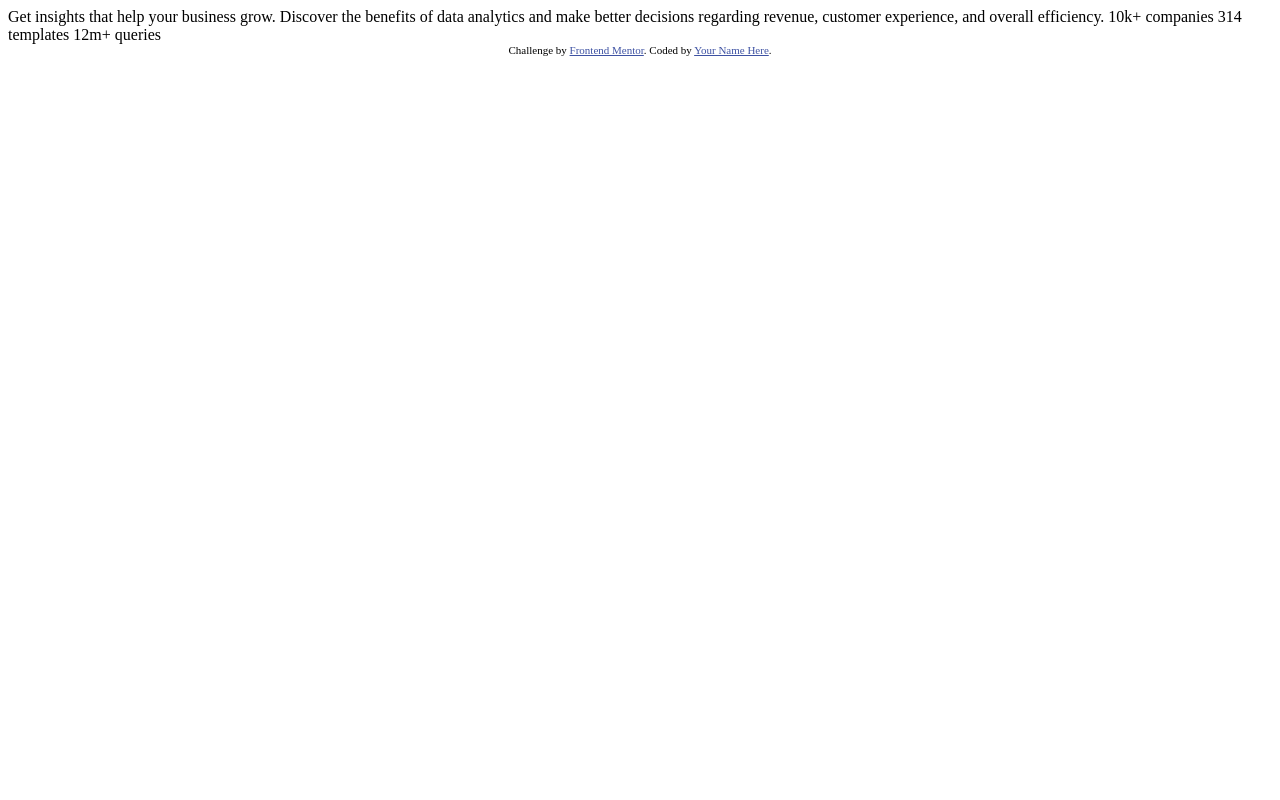
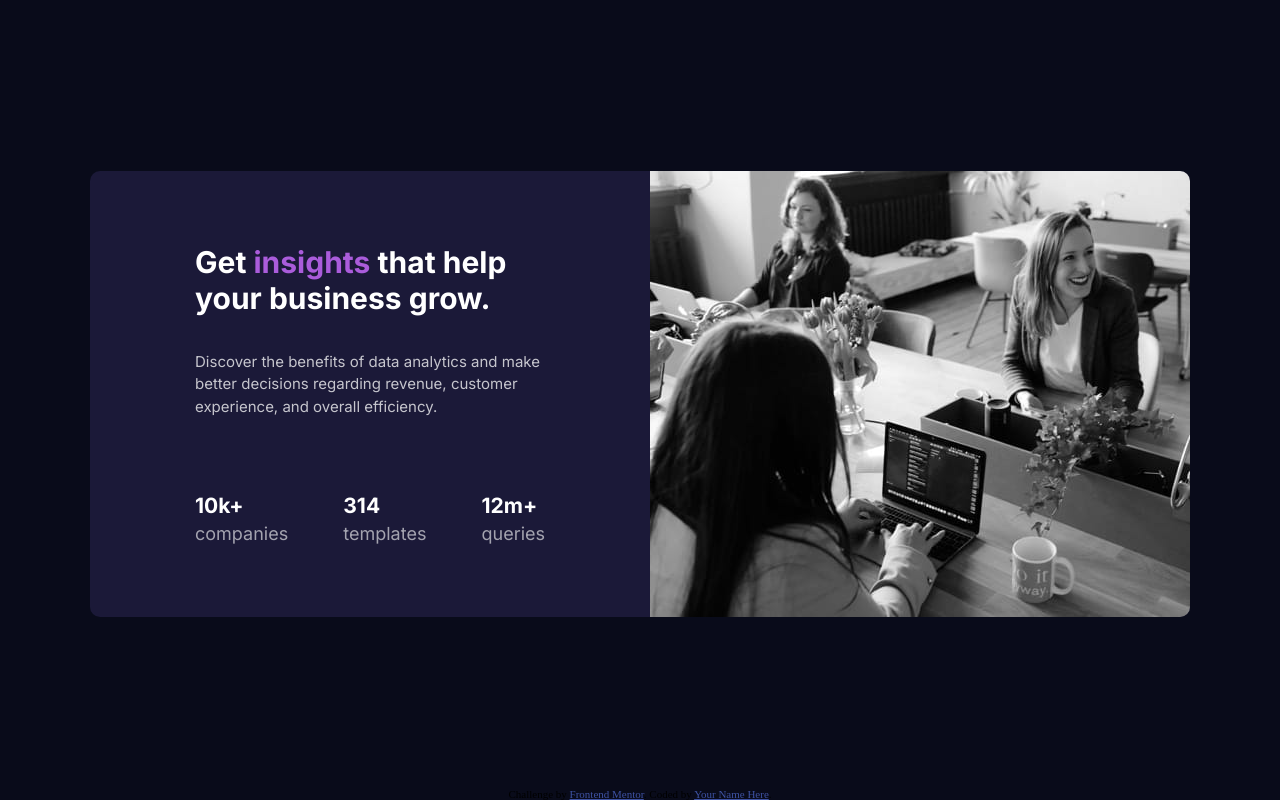
Before and after one commit to StrigZ/Stats-preview-card-component, a plain HTML site: page index.html in a window 1280 px wide. Drawn offline with Linux system fonts and the light colour scheme.

Commit message:
Added some html and css

```diff
--- a/index.html
+++ b/index.html
@@ -1,33 +1,59 @@
 <!DOCTYPE html>
 <html lang="en">
+
 <head>
     <meta charset="UTF-8">
-  <meta name="viewport" content="width=device-width, initial-scale=1.0"> <!-- displays site properly based on user's device -->
+    <meta name="viewport" content="width=device-width, initial-scale=1.0">
+    <!-- displays site properly based on user's device -->
 
     <link rel="icon" type="image/png" sizes="32x32" href="./images/favicon-32x32.png">
+    <link href="./style.css" rel="stylesheet">
 
     <title>Frontend Mentor | Stats preview card component</title>
 
     <!-- Feel free to remove these styles or customise in your own stylesheet 👍 -->
     <style>
-    .attribution { font-size: 11px; text-align: center; }
-    .attribution a { color: hsl(228, 45%, 44%); }
+        .attribution {
+            font-size: 11px;
+            text-align: center;
+        }
+
+        .attribution a {
+            color: hsl(228, 45%, 44%);
+        }
     </style>
 </head>
+
 <body>
-
-  Get insights that help your business grow.
-
-  Discover the benefits of data analytics and make better decisions regarding revenue, customer
-  experience, and overall efficiency.
-
-  10k+ companies
-  314 templates
-  12m+ queries
-
+    <main>
+        <div class="card-box">
+            <div class="card-info">
+                <div class="card-info__inner">
+                    <h2 class="card-info__title">Get <span>insights</span> that help your business grow.</h2>
+                    <p class="card-info__desc">Discover the benefits of data analytics and make better decisions regarding revenue, customer experience, and overall efficiency.</p>
+                    <ul class="card-info__stats">
+                        <li>
+                            <h3>10k+</h3>
+                            <p>companies</p>
+                        </li>
+                        <li>
+                            <h3>314</h3>
+                            <p>templates</p>
+                        </li>
+                        <li>
+                            <h3>12m+</h3>
+                            <p>queries</p>
+                        </li>
+                    </ul>
+                </div>
+            </div>
+            <img class="card-img" src="./images/image-header-desktop.jpg" alt="">
+        </div>
+    </main>
     <div class="attribution">
-    Challenge by <a href="https://www.frontendmentor.io?ref=challenge" target="_blank">Frontend Mentor</a>.
-    Coded by <a href="#">Your Name Here</a>.
+        Challenge by <a href="https://www.frontendmentor.io?ref=challenge" target="_blank">Frontend Mentor</a>. Coded by
+        <a href="#">Your Name Here</a>.
     </div>
 </body>
+
 </html>
--- /dev/null
+++ b/style.css
@@ -0,0 +1,99 @@
+@import url('https://fonts.googleapis.com/css2?family=Inter:wght@400;700&family=Lexend+Deca&display=swap');
+* {
+    padding: 0;
+    margin: 0;
+    box-sizing: border-box;
+}
+
+:root {
+    --mainBG: hsl(233, 47%, 7%);
+    --cardBG: hsl(244, 38%, 16%);
+    --accent: hsl(277, 64%, 61%);
+    --mainHeading: hsl(0, 0%, 100%);
+    --mainParagraph: hsla(0, 0%, 100%, 0.75);
+    --statHeadings: hsla(0, 0%, 100%, 0.6);
+}
+
+body {
+    background-color: var(--mainBG);
+    height: 100vh;
+    display: flex;
+    flex-direction: column;
+    justify-content: center;
+    align-items: center;
+    font-size: 15px;
+}
+
+li {
+    list-style-type: none;
+}
+
+main {
+    margin: auto;
+}
+
+.card-box {
+    font-family: 'Inter', sans-serif;
+    background-color: var(--cardBG);
+    border-radius: 10px;
+    box-shadow: 0 0 15px 0px currentColor, 0 0 5px 0px currentColor, 0 0 10px 0px currentColor, ;
+    display: flex;
+    flex-direction: row;
+    justify-content: space-between;
+    width: 1100px;
+}
+
+.card-info {
+    width: 60%;
+    display: flex;
+    justify-content: center;
+    align-items: center;
+}
+
+.card-info__inner {
+    width: 350px;
+    height: 350px;
+    display: flex;
+    flex-direction: column;
+    justify-content: center;
+    align-items: flex-start;
+}
+
+.card-info__title {
+    color: #fff;
+    font-size: 2em;
+    margin-bottom: 35px;
+}
+
+.card-info__title span {
+    color: var(--accent);
+}
+
+.card-info__desc {
+    color: var(--mainParagraph);
+    line-height: 1.5;
+    margin-bottom: 75px;
+}
+
+.card-info__stats {
+    color: var(--statHeadings);
+    display: flex;
+    justify-content: space-between;
+    width: 100%;
+    font-size: 1.2em;
+}
+
+.card-info__stats h3 {
+    color: #fff;
+    margin-bottom: 5px;
+}
+
+;
+.card-info__stats p {
+    color: var(--mainParagraph);
+}
+
+.card-img {
+    display: block;
+    border-radius: 0 10px 10px 0;
+}
```
Lines whose indentation alone changed are shown as unchanged.
